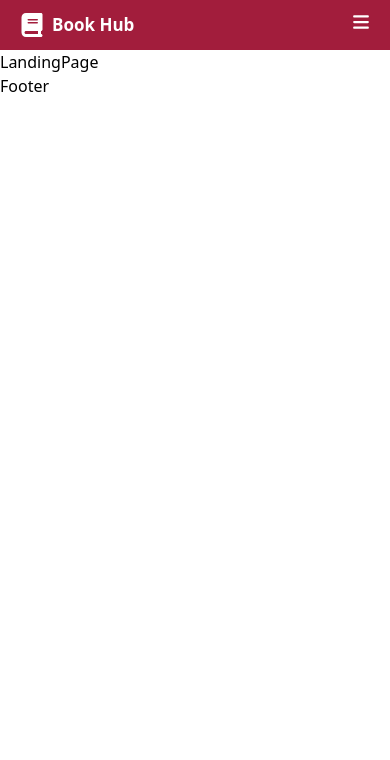
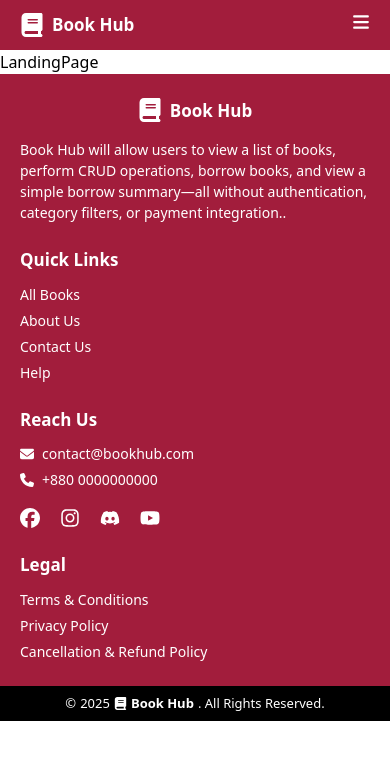
Before and after one commit to ShailySarker/Project-Minimal-Library-Management-System-Client-Side, a React (Vite) app: page / in a window 390 px wide. Shown: the top 760 px of the page. Built offline with nearby package versions, Linux system fonts and the light colour scheme.

Commit message:
footer section added with responsive design

```diff
--- a/package.json
+++ b/package.json
@@ -11,6 +11,7 @@
   },
   "dependencies": {
     "@tailwindcss/vite": "^4.1.11",
+    "moment": "^2.30.1",
     "react": "^19.1.0",
     "react-dom": "^19.1.0",
     "react-icons": "^5.5.0",
--- a/src/components/Footer.tsx
+++ b/src/components/Footer.tsx
@@ -1,8 +1,58 @@
+import moment from "moment";
+import { FaBook, FaDiscord, FaEnvelope, FaFacebook, FaInstagram, FaPhone, FaYoutube } from "react-icons/fa6";
+import { Link } from "react-router";
+import { useNotify } from "../hooks/useNotify";
 
 const Footer = () => {
     return (
         <div>
-            Footer
+            <div className=" bg-[#A21D3C] text-white xl:py-12 md:py-8 py-6 lg:flex lg:flex-row lg:justify-between grid md:grid-cols-2 grid-cols-1 lg:gap-0 md:gap-x-24 md:gap-y-14 gap-6 xl:px-14 lg:px-12 md:px-7 px-5">
+                <div className="flex flex-col md:items-start items-center xl:w-[22%] lg:w-[25%]">
+                    <Link to="/" className="text-white flex items-center xl:gap-3 gap-2">
+                        <FaBook className="xl:text-4xl lg:text-3xl md:text-[29px] text-2xl" />
+                        <p className="xl:text-2xl lg:text-xl md:text-lg text-[17px] font-bold">Book Hub</p>
+                    </Link>
+                    <div className="xl:mt-6 md:mt-5 mt-4">
+                        <p className="xl:text-[15px] lg:text-[13px] text-sm/normal font-medium">Book Hub will allow users to view a list of books, perform CRUD operations, borrow books, and view a simple borrow summary—all without authentication, category filters, or payment integration..</p>
+                    </div>
+                </div>
+                <div>
+                    <h2 className="xl:text-2xl lg:text-xl md:text-lg text-[17px] font-bold">Quick Links</h2>
+                    <div className="flex md:gap-20 gap-28 xl:mt-7 md:mt-5 mt-3">
+                        <div className="flex flex-col xl:gap-3 md:gap-2 gap-[6px] xl:text-[17px] lg:text-[15px] md:text-base text-sm font-medium">
+                            <Link to="/books"><ul>All Books</ul></Link>
+                            <ul onClick={useNotify}>About Us</ul>
+                            <ul onClick={useNotify}>Contact Us</ul>
+                            <ul onClick={useNotify}>Help</ul>
+                        </div>
+                    </div>
+                </div>
+                <div>
+                    <h2 className="xl:text-2xl lg:text-xl md:text-lg text-[17px] font-bold">Reach Us</h2>
+                    <div className="flex flex-col xl:gap-3 md:gap-2 gap-[6px] xl:text-[17px] lg:text-[15px] md:text-base text-sm xl:mt-7 md:mt-5 mt-3 font-medium">
+                        <p className="flex items-center gap-2"><FaEnvelope />contact@bookhub.com</p>
+                        <p className="flex items-center gap-2"><FaPhone /> +880 0000000000</p>
+                        <p></p>
+                    </div>
+                    <div className="xl:mt-6 md:mt-4 mt-3 flex xl:gap-7 md:gap-6 gap-5">
+                        <FaFacebook onClick={useNotify} className="xl:text-2xl text-xl" />
+                        <FaInstagram onClick={useNotify} className="xl:text-2xl text-xl" />
+                        <FaDiscord onClick={useNotify} className="xl:text-2xl text-xl" />
+                        <FaYoutube onClick={useNotify} className="xl:text-2xl text-xl" />
+                    </div>
+                </div>
+                <div>
+                    <h2 className="xl:text-2xl lg:text-xl md:text-lg text-[17px] font-bold">Legal</h2>
+                    <div className="flex flex-col xl:gap-3 md:gap-2 gap-[6px] xl:text-[17px] lg:text-[15px] md:text-base text-sm xl:mt-7 md:mt-5 mt-3 font-medium">
+                        <ul onClick={useNotify} className="">Terms & Conditions</ul>
+                        <ul onClick={useNotify} className="">Privacy Policy</ul>
+                        <ul onClick={useNotify} className="">Cancellation & Refund Policy</ul>
+                    </div>
+                </div>
+            </div>
+            <div className='bg-black xl:py-4 md:py-3 py-2'>
+                <p className='font-medium text-[#FFFFFF] text-center xl:text-base md:text-sm text-[13px] flex items-center gap-1 justify-center'>© <span>{moment().format('YYYY')}</span><span className='font-bold flex items-center gap-1'><FaBook />Book Hub</span>. All Rights Reserved.</p>
+            </div>
         </div>
     );
 };
--- a/src/components/Navbar.tsx
+++ b/src/components/Navbar.tsx
@@ -1,7 +1,7 @@
 import { useState } from "react";
 import { FaBars, FaBook, FaXmark } from "react-icons/fa6";
 import { Link, NavLink } from "react-router";
-import Swal from "sweetalert2";
+import { useNotify } from "../hooks/useNotify";
 
 const Navbar = () => {
 
@@ -18,10 +18,6 @@ const Navbar = () => {
         setIsDropdownOpen(false);
         setMobileMenuOpen(false);
         setClick(!click);
-    };
-
-    const handleNotify = () => {
-        Swal.fire("Coming soon!");
     };
 
     return (
@@ -48,8 +44,8 @@ const Navbar = () => {
                 </ul>
             </div>
             <div className="lg:block hidden lg:w-[20%] lg:flex items-center xl:gap-3 lg:gap-2">
-                <button onClick={handleNotify} className="bg-[#AD3853] shadow-md shadow-neutral-200 text-[#F3EFEF] xl:text-[17.5px] lg:text-[15.5px] text-[16.5px] font-medium xl:w-28 lg:w-24 xl:py-2 py-[7px] rounded-[34px]">LogIn</button>
-                <button onClick={handleNotify} className="bg-[#AD3853] shadow-md shadow-neutral-200 text-[#F3EFEF] xl:text-[17.5px] lg:text-[15.5px] text-[16.5px] font-medium xl:w-28 lg:w-24 xl:py-2 py-[7px] rounded-[34px]">SignUp</button>
+                <button onClick={useNotify} className="bg-[#AD3853] shadow-md shadow-neutral-200 text-[#F3EFEF] xl:text-[17.5px] lg:text-[15.5px] text-[16.5px] font-medium xl:w-28 lg:w-24 xl:py-2 py-[7px] rounded-[34px]">LogIn</button>
+                <button onClick={useNotify} className="bg-[#AD3853] shadow-md shadow-neutral-200 text-[#F3EFEF] xl:text-[17.5px] lg:text-[15.5px] text-[16.5px] font-medium xl:w-28 lg:w-24 xl:py-2 py-[7px] rounded-[34px]">SignUp</button>
             </div>
             {/* medium and small device menu */}
             <div className="lg:hidden visible">
@@ -73,8 +69,8 @@ const Navbar = () => {
                     <ul className="md:mb-4 mb-3 md:text-[15.5px] text-[15px] font-semibold">
                         <NavLink to='/borrow-summary' className={({ isActive }) => isActive ? "border-b-2 border-white px-[2px]" : "px-[2px]"} onClick={closeDropdown}>Borrow Summary</NavLink>
                     </ul>
-                    <button onClick={handleNotify} className="md:mt-1 mt-[2px] md:mb-3 mb-[10px] md:text-[15.5px] text-[15px] bg-[#AD3853] shadow-md shadow-neutral-200 text-[#F3EFEF] font-medium w-full md:py-2 py-[6px] rounded-[34px]">LogIn</button>
-                    <button onClick={handleNotify} className="md:text-[15.5px] text-[15px] bg-[#AD3853] shadow-md shadow-neutral-200 text-[#F3EFEF] font-medium w-full md:py-2 py-[6px] rounded-[34px]">SignUp</button>
+                    <button onClick={useNotify} className="md:mt-1 mt-[2px] md:mb-3 mb-[10px] md:text-[15.5px] text-[15px] bg-[#AD3853] shadow-md shadow-neutral-200 text-[#F3EFEF] font-medium w-full md:py-2 py-[6px] rounded-[34px]">LogIn</button>
+                    <button onClick={useNotify} className="md:text-[15.5px] text-[15px] bg-[#AD3853] shadow-md shadow-neutral-200 text-[#F3EFEF] font-medium w-full md:py-2 py-[6px] rounded-[34px]">SignUp</button>
                 </div>
             )}
         </div>
--- /dev/null
+++ b/src/hooks/useNotify.tsx
@@ -0,0 +1,5 @@
+import Swal from "sweetalert2";
+
+export const useNotify = () => {
+    Swal.fire("Coming soon!");
+};
```
Also changed, not shown: 1 other file (tests, documents, lock files or other folders).
